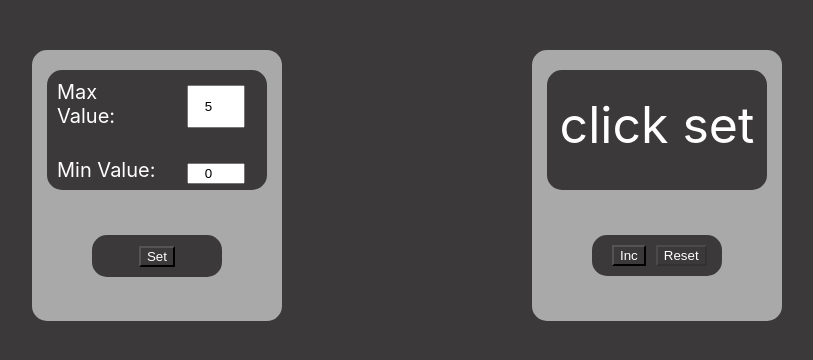
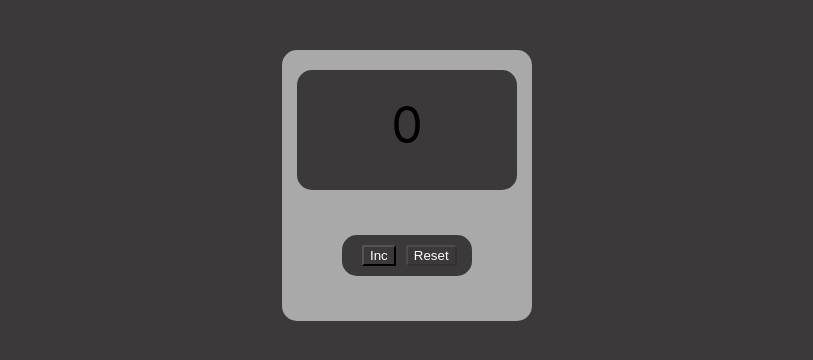
Before and after one commit to andreu6454/Counter, a React (Create React App) app: page / in a window 1280 px wide. Shown: the top 360 px of the page, without its empty margins (233-1046 px from the left). Built offline with nearby package versions, Linux system fonts and the light colour scheme.

Commit message:
Counter with Redux

```diff
--- a/package.json
+++ b/package.json
@@ -4,6 +4,7 @@
   "private": true,
   "homepage": "https://andreu6454.github.io/Counter",
   "dependencies": {
+    "@react-buddy/ide-toolbox": "^2.2.1",
     "@testing-library/jest-dom": "^5.16.5",
     "@testing-library/react": "^13.3.0",
     "@testing-library/user-event": "^13.5.0",
@@ -14,7 +15,9 @@
     "gh-pages": "^4.0.0",
     "react": "^18.2.0",
     "react-dom": "^18.2.0",
+    "react-redux": "^8.0.2",
     "react-scripts": "5.0.1",
+    "redux": "^4.2.0",
     "typescript": "^4.7.4",
     "web-vitals": "^2.1.4"
   },
--- a/src/App.tsx
+++ b/src/App.tsx
@@ -1,85 +1,11 @@
-import React, {useEffect, useState} from 'react';
+import React from 'react';
 import './App.css';
 import Counter from "./Components/Counter";
-import Settings from "./Components/Setting";
 
 function App() {
-    const [maxCount, setMaxCount] = useState(() => {
-        let MaxCount = localStorage.getItem('maxCount')
-        if (MaxCount) {
-            return JSON.parse(MaxCount);
-        }
-        return 5
-    })
-    const [minCount, setMinCount] = useState(() => {
-        let MinCount = localStorage.getItem('minCount')
-        if (MinCount) {
-            return JSON.parse(MinCount);
-        }
-        return 0
-    })
-    const [error, setError] = useState(false)
-    const [isDisabled, setIsDisabled] = useState(true)
-    const [count, setCount] = useState(minCount)
-    const [message, setMessage] = useState<string | null>(null)
-
-    useEffect(() => {
-        if (minCount < maxCount) {
-            localStorage.setItem('minCount', JSON.stringify(minCount))
-            setIsDisabled(false)
-            setError(false)
-            setMessage("click set")
-        } else {
-            setError(true)
-            setIsDisabled(true)
-        }
-
-    }, [minCount])
-
-    useEffect(() => {
-        if (minCount < maxCount) {
-            localStorage.setItem('maxCount', JSON.stringify(maxCount))
-            setIsDisabled(false)
-            setError(false)
-            setMessage("click set")
-
-        } else {
-            setError(true)
-            setIsDisabled(true)
-        }
-    }, [maxCount])
-
-    const changeCount = (number: number) => {
-        setCount(number)
-    }
-    const changeMaxCount = (number: number) => {
-        setMaxCount(number)
-    }
-    const changeMinCount = (number: number) => {
-        setMinCount(number)
-    }
-    const setNullMessage = () =>{
-        setMessage(null)
-    }
-
-
     return (
         <div className="App">
-            <Settings maxCount={maxCount}
-                      changeMaxCount={changeMaxCount}
-                      minCount={minCount}
-                      changeMinCount={changeMinCount}
-                      changeCount={changeCount}
-                      error={error}
-                      isDisabled={isDisabled}
-                      setNullMessage={setNullMessage}
-            />
-            <Counter count={count}
-                     changeCount={changeCount}
-                     maxCount={maxCount}
-                     minCount={minCount}
-                     message={message}
-            />
+            <Counter/>
         </div>
     );
 }
--- a/src/Components/Counter.tsx
+++ b/src/Components/Counter.tsx
@@ -1,49 +1,30 @@
-import React, {useState} from 'react';
+import React from 'react';
 import Display from "./Display";
 import Button from "./Button";
 import Error from './Error'
+import {useDispatch, useSelector} from "react-redux";
+import {AppRootStateType} from "../state/store";
+import {CounterStateType, incrementAC, resetAc} from "../state/reducers";
 
-type CounterPropsType ={
-    count: number,
-    changeCount: (number: number)=> void,
-    maxCount: number,
-    minCount: number,
-    message: string | null
-}
-const Counter = (props:CounterPropsType) => {
 
-    const [incIsDisabled,setIncIsDisabled] = useState(false)
-    const [resetIsDisabled,setResetIsDisabled] = useState(true)
-    const [color,setColor] = useState("White")
-    const [error,setError] = useState(false)
+const Counter = () => {
+    const counter = useSelector<AppRootStateType,CounterStateType>((count)=> count.counter)
+    const dispatch = useDispatch()
 
     const IncHandler = () =>{
-        if (props.count === props.maxCount - 1){
-            props.changeCount(props.count + 1)
-            setError(true)
-            setColor("Red")
-            setIncIsDisabled(true)
-            setResetIsDisabled(false)
-        } else{
-            props.changeCount(props.count + 1)
-            setResetIsDisabled(false)
-        }
+        dispatch(incrementAC(counter.count))
     }
     const ResetHandler = () =>{
-        props.changeCount(props.minCount)
-        setError(false)
-        setColor("White")
-        setIncIsDisabled(false)
-        setResetIsDisabled(true)
+        dispatch(resetAc())
     }
 
     return (
         <div className={"Counter"}>
-            <Display color={color} count={props.count} message={props.message}/>
-            <Error error={error} errorMessage={"Max Value"}/>
+            <Display color={counter.color} count={counter.count} message={counter.message}/>
+            <Error error={counter.error} errorMessage={"Max Value"}/>
             <div className={"Buttons"}>
-                <Button name={"Inc"} isDisabled={incIsDisabled} callBack={IncHandler}/>
-                <Button name={"Reset"} isDisabled={resetIsDisabled} callBack={ResetHandler}/>
+                <Button name={"Inc"} isDisabled={counter.incIsDisabled} callBack={IncHandler}/>
+                <Button name={"Reset"} isDisabled={counter.resetIsDisabled} callBack={ResetHandler}/>
             </div>
         </div>
     );
--- a/src/index.tsx
+++ b/src/index.tsx
@@ -3,15 +3,17 @@ import ReactDOM from 'react-dom/client';
 import './index.css';
 import App from './App';
 import reportWebVitals from './reportWebVitals';
+import {Provider} from "react-redux";
+import {store} from "./state/store";
 
 const root = ReactDOM.createRoot(
-  document.getElementById('root') as HTMLElement
+    document.getElementById('root') as HTMLElement
 );
 
 root.render(
-  <React.StrictMode>
-    <App />
-  </React.StrictMode>
+    <React.StrictMode>
+        <Provider store={store}><App/></Provider>
+    </React.StrictMode>
 );
 
 
--- /dev/null
+++ b/src/state/reducers.ts
@@ -0,0 +1,86 @@
+export type CounterStateType = {
+    minCount: number,
+    maxCount: number,
+    count: number,
+    error: boolean,
+    incIsDisabled: boolean,
+    resetIsDisabled: boolean,
+    setIsDisabled: boolean,
+    message: string,
+    color: string
+}
+
+type IncrementActionType = ReturnType<typeof incrementAC>
+type DecrementActionType = ReturnType<typeof resetAc>
+type SetMinCountActionType = ReturnType<typeof setMinCountAC>
+type SetMaxCountActionType = ReturnType<typeof setMaxCountAC>
+type SetActionType = ReturnType<typeof setAC>
+
+type RootActionType = IncrementActionType | DecrementActionType
+    | SetMinCountActionType | SetMaxCountActionType | SetActionType
+
+
+const initialState:CounterStateType ={
+    count: 0,
+    minCount: 0,
+    maxCount: 5,
+    error: false,
+    incIsDisabled: false,
+    resetIsDisabled: true,
+    setIsDisabled: false,
+    message: "",
+    color: "white"
+}
+
+export const counterReducer = (state:CounterStateType = initialState ,action: RootActionType): CounterStateType =>{
+    switch (action.type){
+        case "INCREMENT":{
+            if(state.count >= state.maxCount - 1){
+                return {...state,count: action.count + 1,resetIsDisabled: false, error: true, incIsDisabled: true, color: "Red", message: (state.count+1).toString()}
+            }
+            return {...state, count: action.count + 1, resetIsDisabled: false}
+        }
+        case "RESET":{
+            return {...state, count: state.minCount, resetIsDisabled: true, incIsDisabled: false,error: false, color: "White", message: ""}
+        }
+        case "SETMIN":{
+            return {...state,minCount: action.minCount, setIsDisabled: false, message: "Press Set"}
+        }
+        case "SETMAX":{
+            return {...state,maxCount: action.maxCount, setIsDisabled: false, message: "Press Set"}
+        }
+        case "SET":{
+            return {...state, setIsDisabled: true, }
+        }
+        default: return state
+    }
+}
+
+export const incrementAC = (count: number) => {
+    return {
+        type: "INCREMENT",
+        count
+    }as const
+}
+export const resetAc = () => {
+    return {
+        type: "RESET",
+    }as const
+}
+export const setMinCountAC = (minCount: number) => {
+    return {
+        type: "SETMIN",
+        minCount
+    } as const
+}
+export const setMaxCountAC = (maxCount: number) => {
+    return {
+        type: "SETMAX",
+        maxCount
+    } as const
+}
+export const setAC = () => {
+    return {
+        type: "SET"
+    } as const
+}
--- /dev/null
+++ b/src/state/store.ts
@@ -0,0 +1,10 @@
+import {combineReducers, legacy_createStore} from "redux";
+import {counterReducer} from "./reducers";
+
+const rootReducer = combineReducers({
+    counter: counterReducer
+})
+
+export const store = legacy_createStore(rootReducer)
+
+export type AppRootStateType = ReturnType<typeof rootReducer>
```
Also changed, not shown: 2 other files (tests, documents, lock files or other folders).
